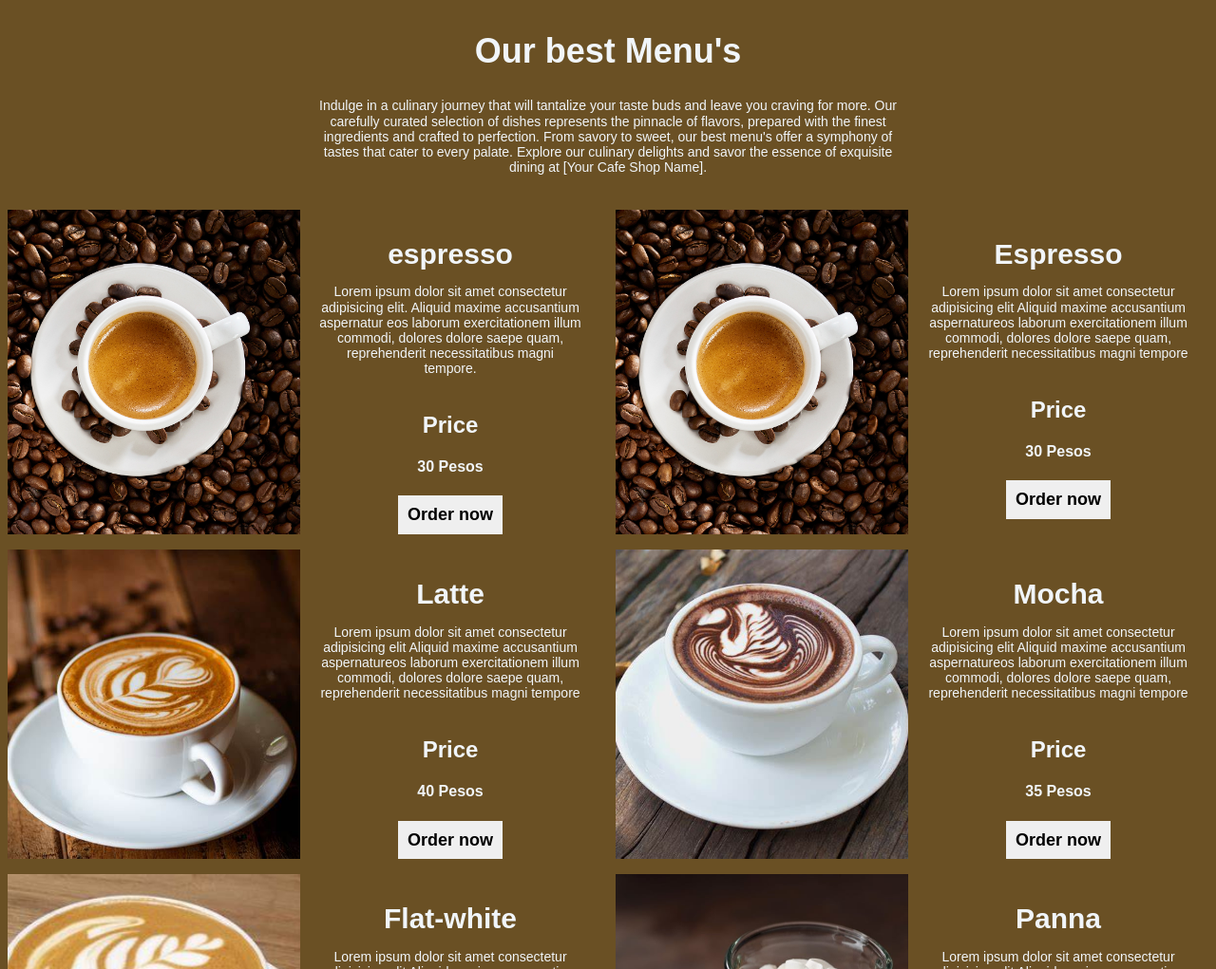
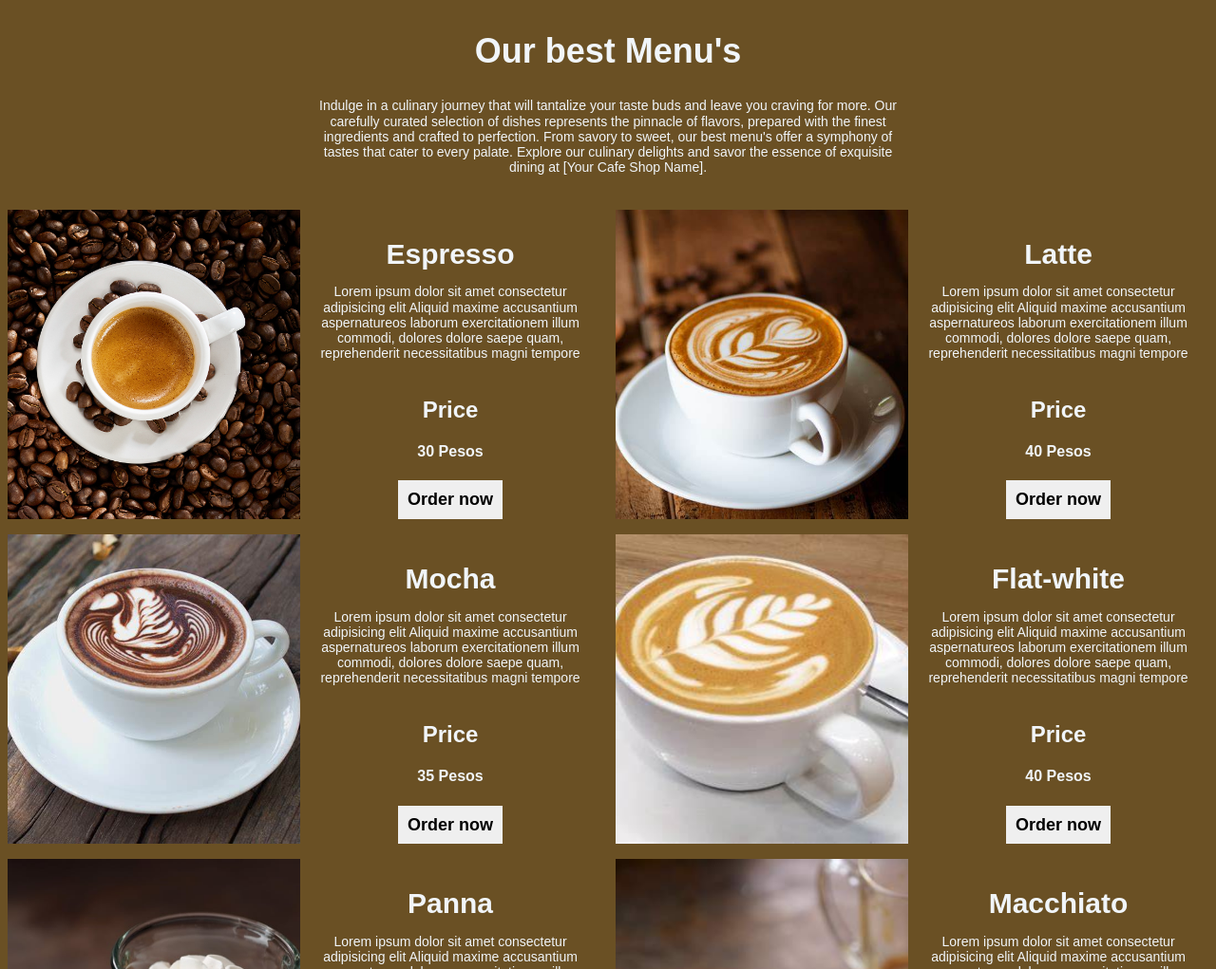
Before and after one commit to AkNOwn389/cafe-web, a website built with Vite: page index.html in a window 1280 px wide. Shown: the part 967-1988 px from the top of the page at 95% size. Built offline with nearby package versions, Linux system fonts and the light colour scheme; a web font is replaced by a local one.

Commit message:
Update index.html

```diff
--- a/index.html
+++ b/index.html
@@ -78,28 +78,6 @@
                     </p>
                 </div>
                 <div class="best-menu-grid-container">
-                    <div class="menu-items">
-                        <div class="menu-items-image-container">
-                            <img
-                                src="./img/Espresso.jpg"
-                                alt=""
-                                class="menu-image"
-                            />
-                        </div>
-                        <div class="item-description-container">
-                            <h3 class="menu-item-name">espresso</h3>
-                            <p class="menu-item-description">
-                                Lorem ipsum dolor sit amet consectetur
-                                adipisicing elit. Aliquid maxime accusantium
-                                aspernatur eos laborum exercitationem illum
-                                commodi, dolores dolore saepe quam,
-                                reprehenderit necessitatibus magni tempore.
-                            </p>
-                            <h3 class="menu-item-price">Price</h3>
-                            <h4 class="menu-item-price-text">30 Pesos</h4>
-                            <button class="menu-item-buy-now Button">Order now</button>
-                        </div>
-                    </div>
                 </div>
             </section>
             <section class="menus"></section>
```
